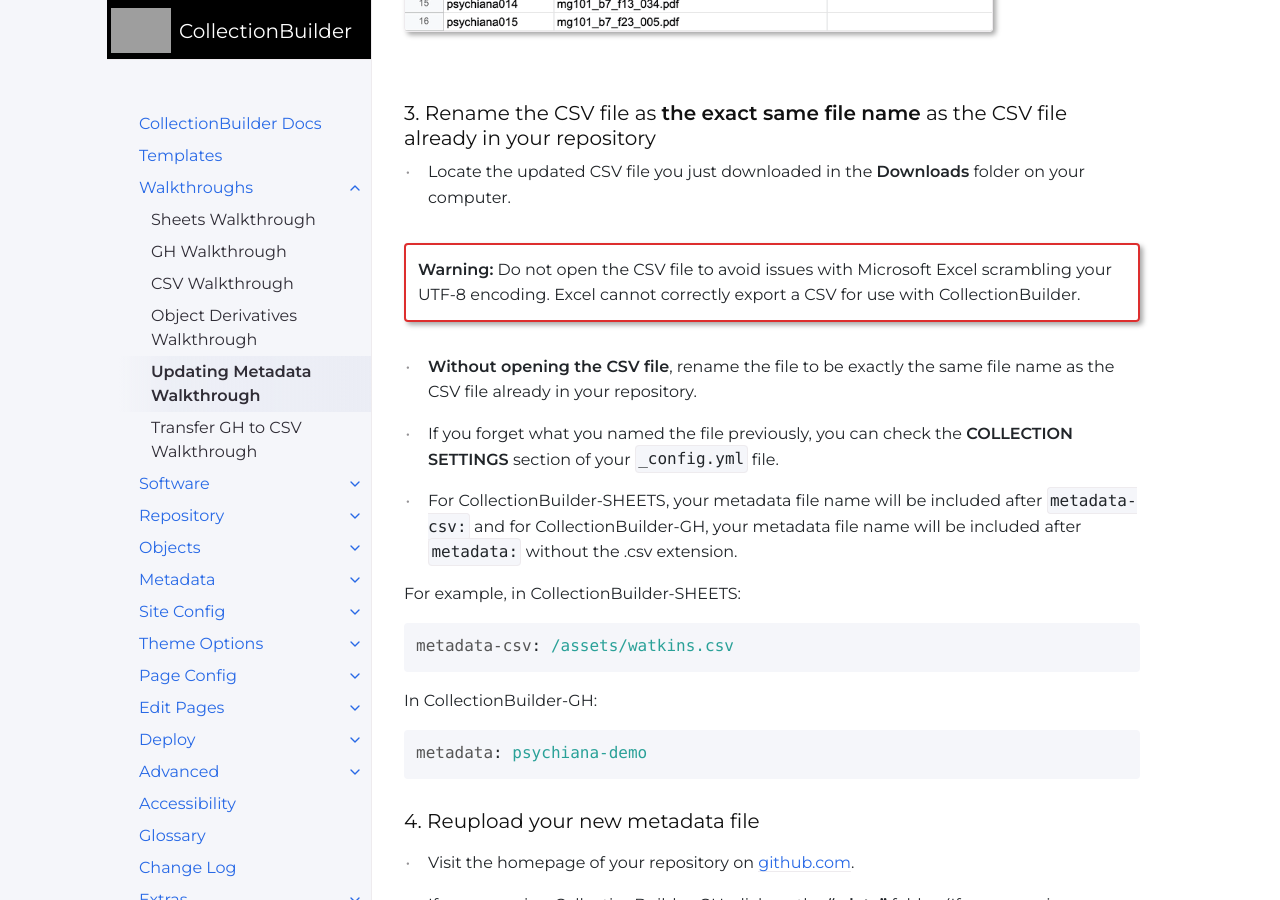
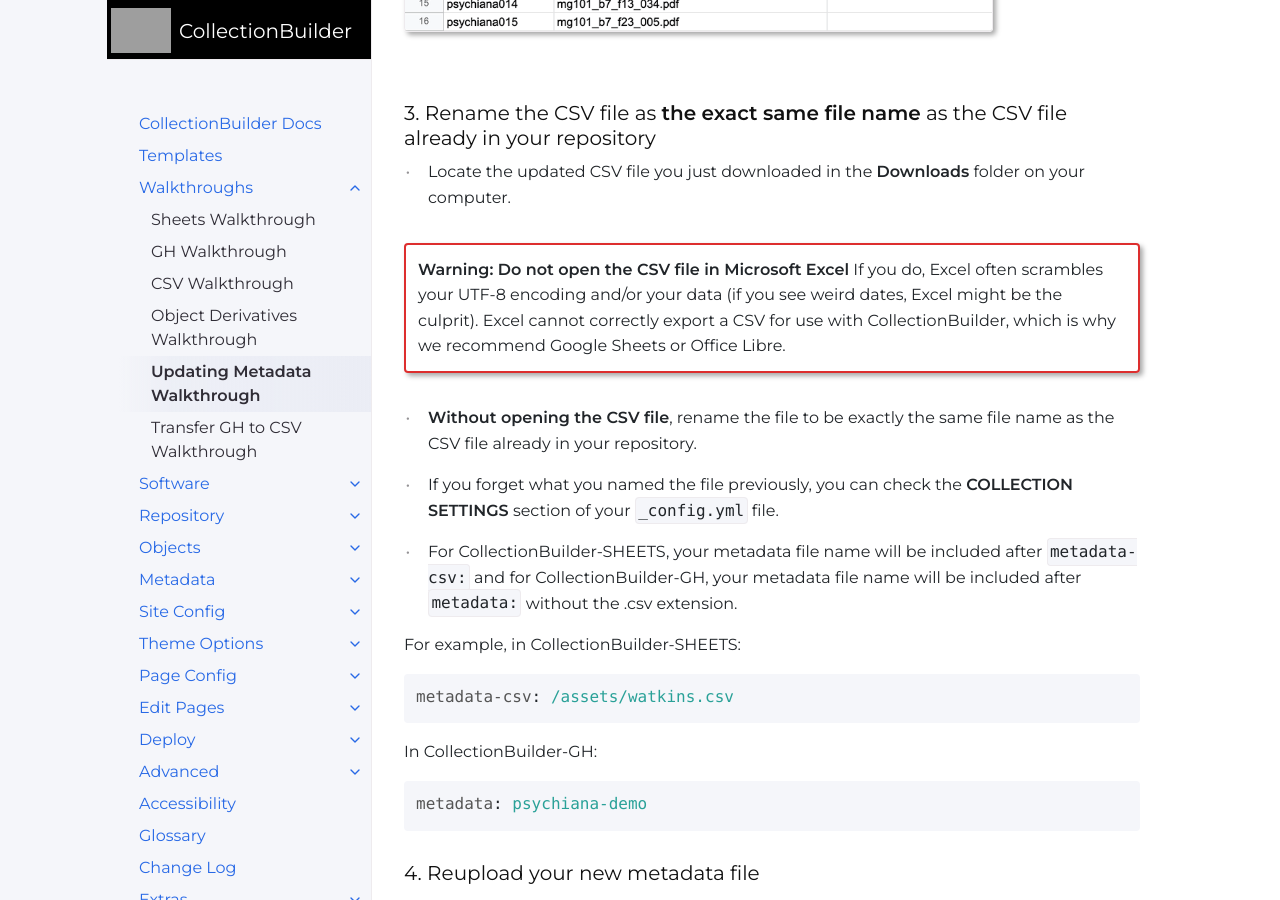
Before and after one commit to CollectionBuilder/cb-docs, a Jekyll site: the page built from docs/walkthroughs/updating-metadata.md, in a window 1280 px wide and 900 px high, scrolled down 1494 px. Built offline with Jekyll 4.4.1, drawn with Linux system fonts in a browser that asks for light colours; comment, search, counter and statistics services are not loaded; some of the changed text lies outside the part shown.

Commit message:
Make Excel Warning More Warning-y

```diff
--- a/docs/walkthroughs/updating-metadata.md
+++ b/docs/walkthroughs/updating-metadata.md
@@ -36,7 +36,7 @@ This part of the walkthrough is recommended for when you are using the GitHub we
 - Locate the updated CSV file you just downloaded in the **Downloads** folder on your computer.
 
 {:.alert .alert-red}
-**Warning:** Do not open the CSV file to avoid issues with Microsoft Excel scrambling your UTF-8 encoding. Excel cannot correctly export a CSV for use with CollectionBuilder.
+**Warning: Do not open the CSV file in Microsoft Excel** If you do, Excel often scrambles your UTF-8 encoding and/or your data (if you see weird dates, Excel might be the culprit). Excel cannot correctly export a CSV for use with CollectionBuilder, which is why we recommend Google Sheets or Office Libre.
 
 - **Without opening the CSV file**, rename the file to be exactly the same file name as the CSV file already in your repository.
 
@@ -105,7 +105,7 @@ This part of the walkthrough is recommended for when you are using VS Code for e
 - Locate the CSV file in the Downloads folder on your computer.
 
 {:.alert .alert-red}
-**Warning:** Do not open the CSV file to avoid issues with Microsoft Excel scrambling your UTF-8 encoding. Excel cannot correctly export a CSV for use with CollectionBuilder.
+**Warning: Do not open the CSV file in Microsoft Excel** If you do, Excel often scrambles your UTF-8 encoding and/or your data (if you see weird dates, Excel might be the culprit). Excel cannot correctly export a CSV for use with CollectionBuilder, which is why we recommend Google Sheets or Office Libre.
 
 - Right click the file and then click **Open With...** → **Visual Studio Code**.
 
```
